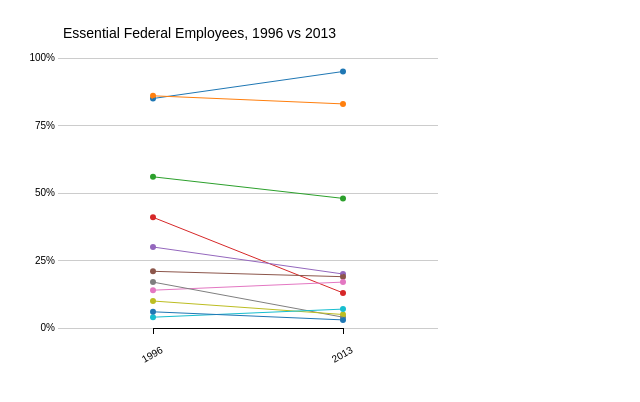
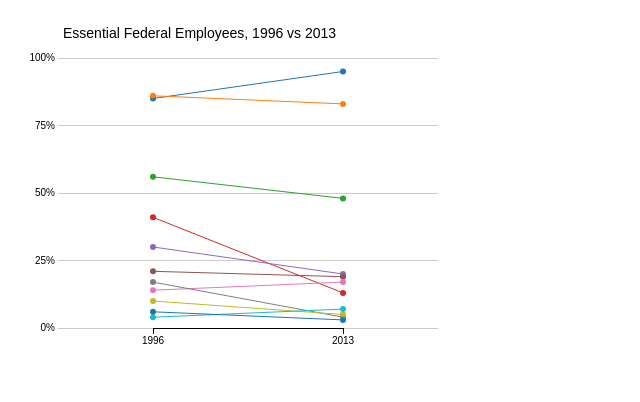
Before and after one commit to couchand/essential-federal-employees, a plain HTML site: page index.html in a window 1280 px wide. Shown: the full height of the page, 0-640 px from the left. Drawn offline with nearby package versions, Linux system fonts and the light colour scheme.

Commit message:
no need to rotate labels

```diff
--- a/index.html
+++ b/index.html
@@ -93,13 +93,6 @@ d3.json('data.json', function(error, records) {
         .attr('transform', 'translate(0,'+height+')')
         .call( xAxis );
 
-    d3.select('.x.axis')
-        .selectAll('text')
-        .attr("transform", function(d) {
-            var bb = this.getBBox();
-            return "translate(" + (bb.height * -2 - bb.width * 0.4 + 24) + "," + (bb.height + bb.width * 0.2) + ")rotate(-30)";
-        });
-
     svg.selectAll('.dot')
         .data( records )
         .enter().append('circle')
```
